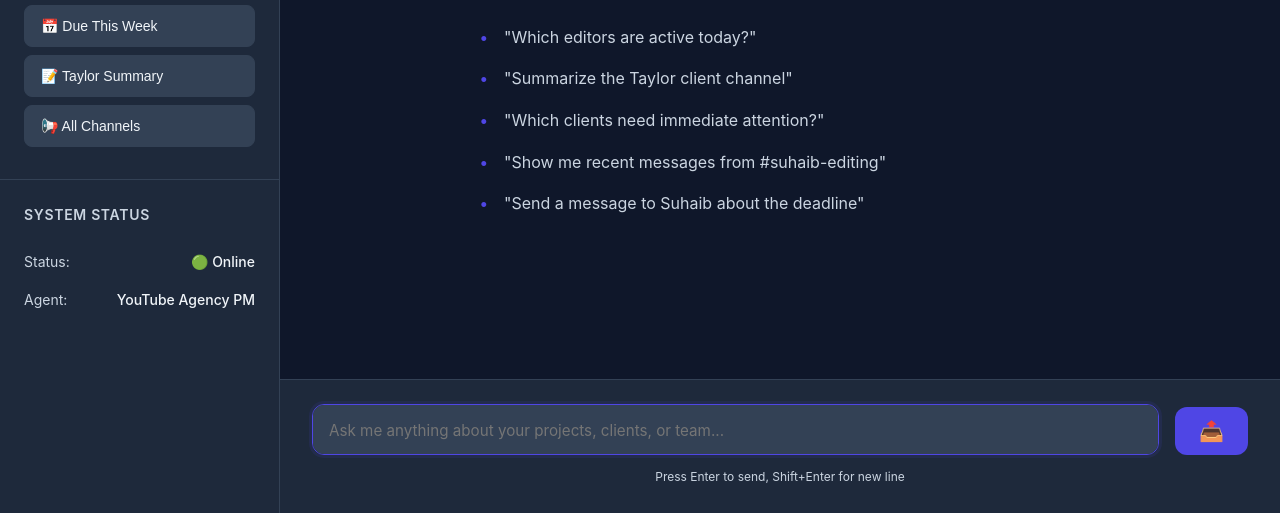
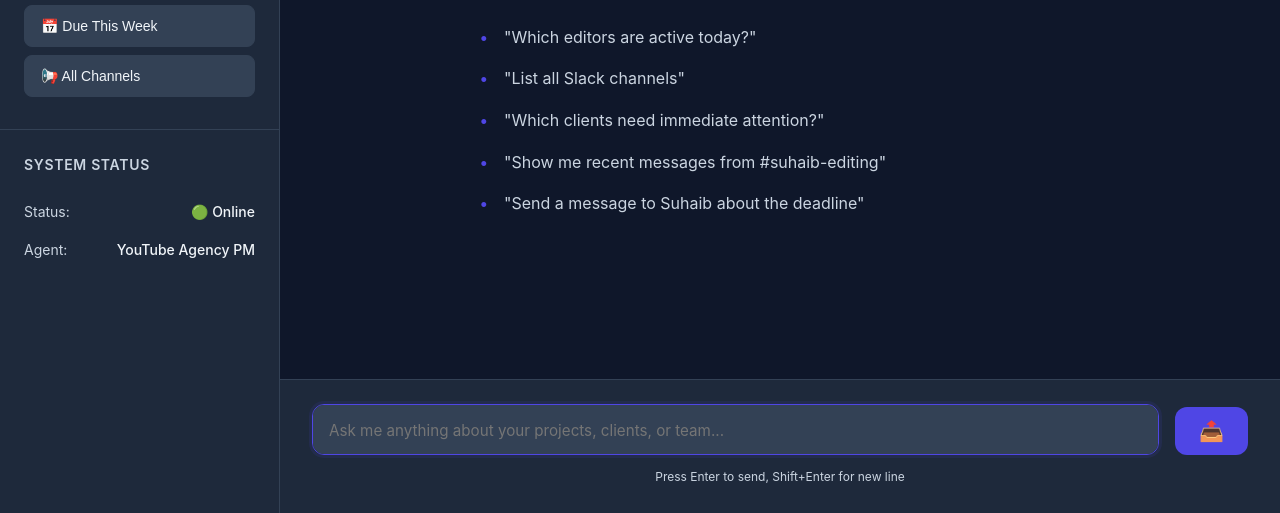
Before and after one commit to dobotai/samu-pm-agent, a plain HTML site: page static/index.html in a window 1280 px wide. Shown: the part 287-800 px from the top of the page. Drawn offline with Linux system fonts and the light colour scheme.

Commit message:
Remove Taylor Summary from quick actions

```diff
--- a/static/index.html
+++ b/static/index.html
@@ -25,9 +25,6 @@
                 </button>
                 <button class="action-btn" onclick="quickQuery('Show me all projects due this week')">
                     📅 Due This Week
-                </button>
-                <button class="action-btn" onclick="quickQuery('Summarize Taylor client channel')">
-                    📝 Taylor Summary
                 </button>
                 <button class="action-btn" onclick="quickQuery('List all channels')">
                     📢 All Channels
@@ -69,7 +66,7 @@
                     <p>Ask me anything about your projects, clients, or team:</p>
                     <ul>
                         <li>"Which editors are active today?"</li>
-                        <li>"Summarize the Taylor client channel"</li>
+                        <li>"List all Slack channels"</li>
                         <li>"Which clients need immediate attention?"</li>
                         <li>"Show me recent messages from #suhaib-editing"</li>
                         <li>"Send a message to Suhaib about the deadline"</li>
```
